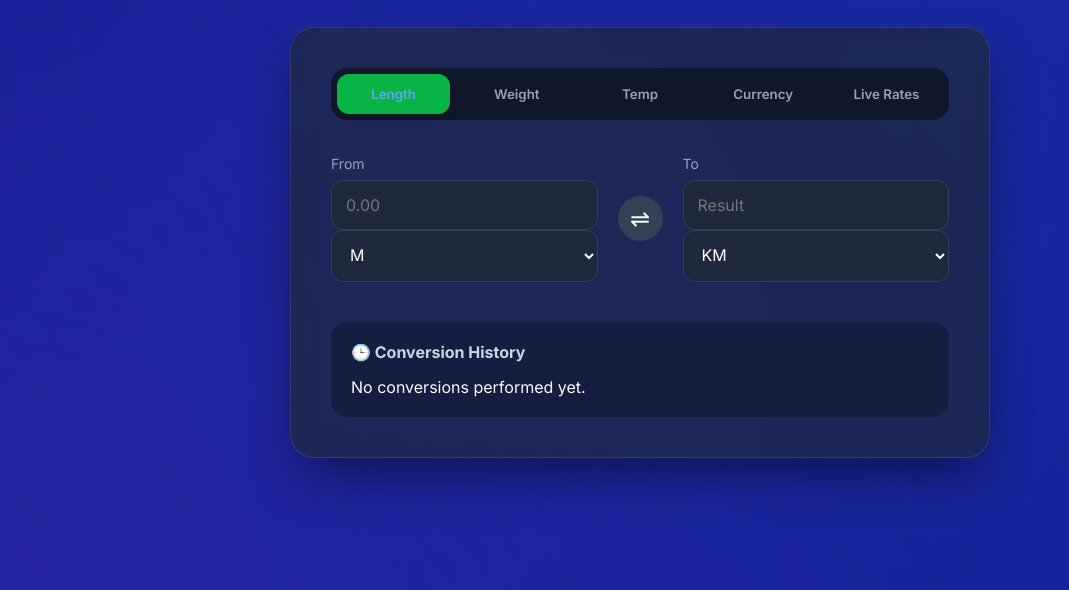
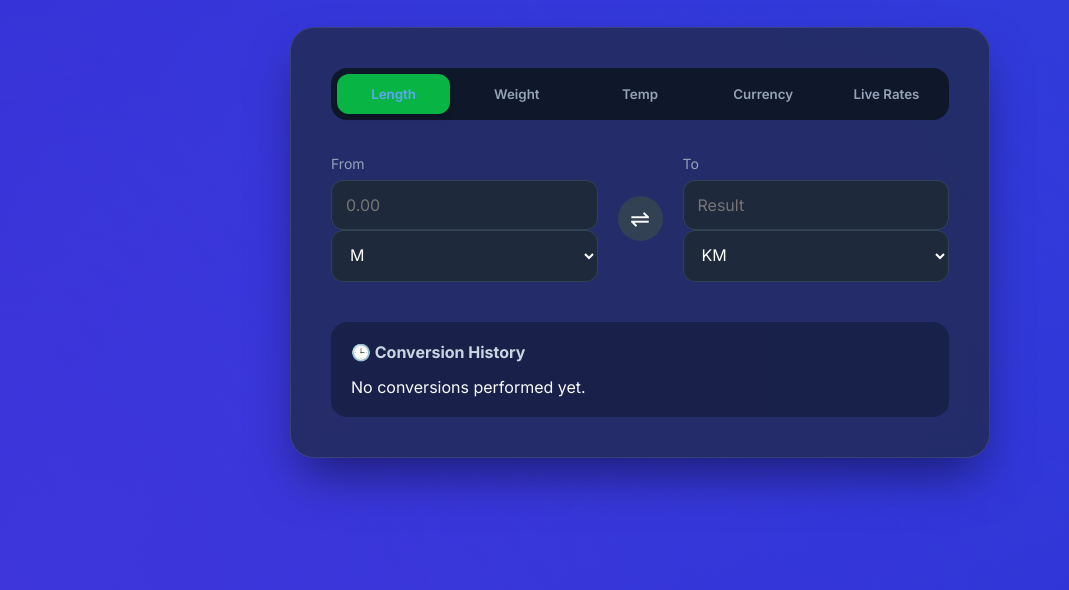
Before and after one commit to Mihiranga-K/Unit-Converter-Assignment-1, a website: page src/index.html in a window 1280 px wide. Shown: the part 210-800 px from the top of the page, without its empty margins (0-1069 px from the left). Drawn offline with Linux system fonts and the light colour scheme.

Commit message:
Again change colours in back ground

```diff
--- a/src/styles/main.css
+++ b/src/styles/main.css
@@ -6,7 +6,7 @@
 }
 
 body {
-    background: #0C168B;
+    background: #0708CDD9;
     color: #f8fafc;
     min-height: 100vh;
     display: flex;
```
